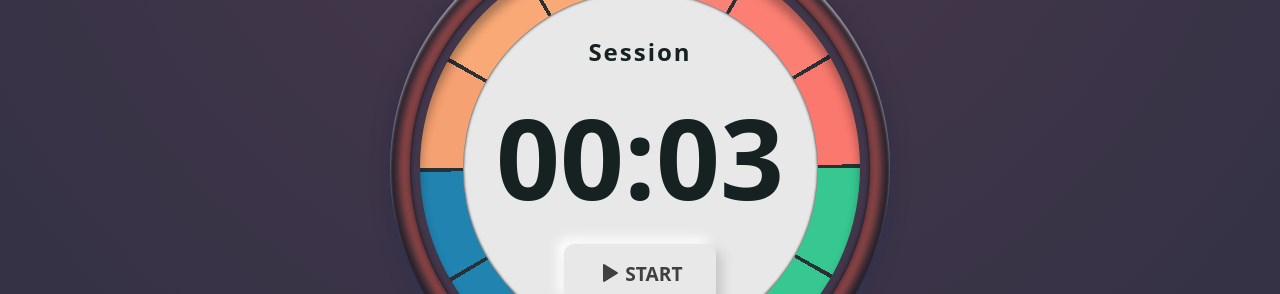
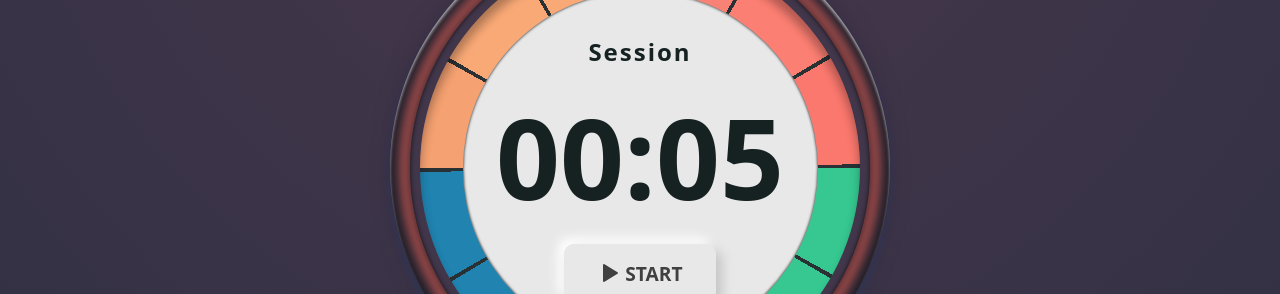
Before and after one commit to rayder-dev/Pomodoro-AI, a React (Vite) app: page / in a window 1280 px wide. Shown: the part 252-546 px from the top of the page. Built offline with nearby package versions, Linux system fonts and the light colour scheme.

Commit message:
0 Time Bug fixed

```diff
--- a/src/components/Timer/Timer.tsx
+++ b/src/components/Timer/Timer.tsx
@@ -66,20 +66,31 @@ const Timer: FC<TimerProps> = ({
 
   const { title, initialTime, progressColor, timerLabel } = tabState;
 
+  // For Tabs
   useEffect(() => {
     const { title, initialTime: time, color, timerLabel } = tabs[selectedTab];
     setTabState({ title, initialTime: time, progressColor: color, timerLabel });
   }, [selectedTab, tabs]);
 
+  // For Timer Control
   useEffect(() => {
-    console.log(reset);
-    console.log(initialTime);
     setTimeLeft(initialTime);
     setProgress(100);
     setIsRunning(false);
     setHasFinished(false);
   }, [initialTime]);
 
+  // For Modal Reset
+  useEffect(() => {
+    if (reset) {
+      setTimeLeft(initialTime);
+      setProgress(100);
+      setIsRunning(false);
+      setHasFinished(false);
+    }
+  }, [reset]);
+
+  // For Timer
   useEffect(() => {
     if (isRunning && timeLeft > 0) {
       const intervalId = setInterval(() => {
--- a/src/containers/Home/Home.tsx
+++ b/src/containers/Home/Home.tsx
@@ -25,9 +25,9 @@ const Home: FC = () => {
   const [selectedTab, setSelectedTab] = useState(0);
   const [timerReset, setTimerReset] = useState(false);
   const [timerLength, setTimerLength] = useState<TimerLength>({
-    session: 3,
-    shortBreak: 2,
-    longBreak: 4,
+    session: 5,
+    shortBreak: 5,
+    longBreak: 2,
   });
   const [cycleCount, setCycleCount] = useState(0);
   const [timelineIndex, setTimelineIndex] = useState(0);
@@ -51,13 +51,13 @@ const Home: FC = () => {
 
   const handleModalOpen = () => {
     setModalOpen(true);
-    setTimerReset(true);
+    setTimerReset(false);
   };
 
   const handleModalClose = () => {
     setModalOpen(false);
     cycleTab();
-    setTimerReset(false);
+    setTimerReset(true);
   };
 
   return (
```
